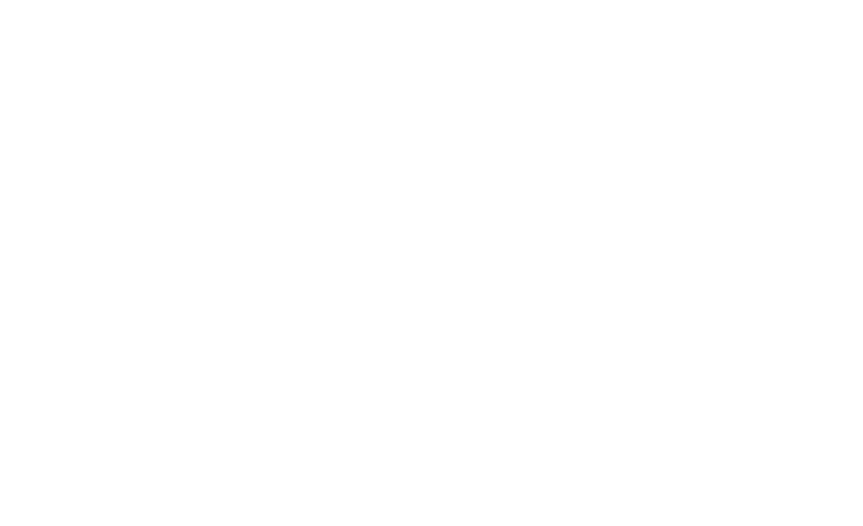
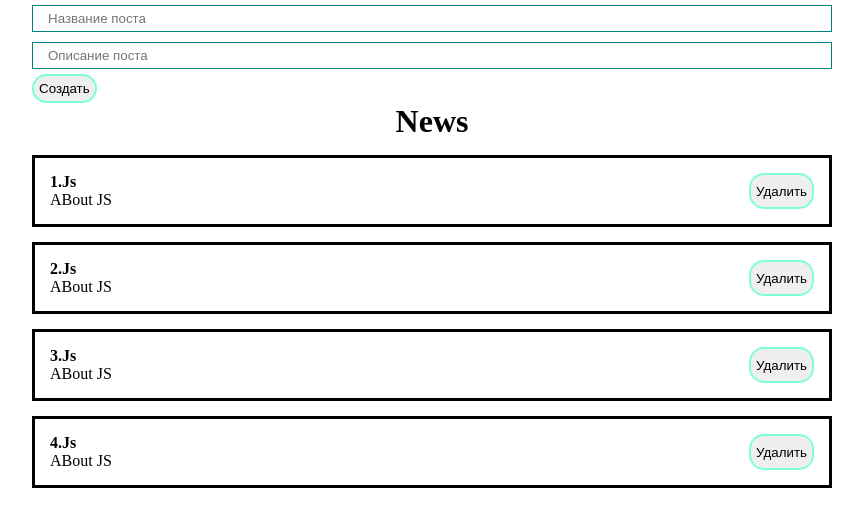
Before and after one commit to SevaJS/React_Project, a React (Create React App) app in the folder react-project/: page / in a window 1280 px wide. Shown: the top 526 px of the page, without its empty margins (208-1071 px from the left). Built offline with nearby package versions, Linux system fonts and the light colour scheme.

Commit message:
Create base logic with simple design.

```diff
--- a/react-project/src/App.js
+++ b/react-project/src/App.js
@@ -1,9 +1,26 @@
-import React from "react"
+import React, {useState} from "react"
+import PostForm from "./components/PostForm";
+import "./styles/App.css"
+import PostList from "./components/PostList";
+
 
 function App() {
+    const [posts, setPosts] = useState([
+        {id: 1, title: "Js", body: "ABout JS"},
+        {id: 2, title: "Js", body: "ABout JS"},
+        {id: 3, title: "Js", body: "ABout JS"},
+        {id: 4, title: "Js", body: "ABout JS"},
+
+
+    ]);
+    const newPost = (newPostData) => {
+        setPosts([...posts, newPostData])
+
+    }
     return (
         <div className="App">
-
+            <PostForm create={newPost}/>
+            <PostList posts={posts} title="News"/>
         </div>
     );
 }
--- /dev/null
+++ b/react-project/src/UI/Input/MyInput.js
@@ -0,0 +1,13 @@
+import React from 'react';
+import classes from "./MyInput.module.css";
+
+const MyInput = (props) => {
+    return (
+        <div>
+            <input className={classes.myInput} {...props}/>
+
+        </div>
+    );
+};
+
+export default MyInput;
--- /dev/null
+++ b/react-project/src/UI/Input/MyInput.module.css
@@ -0,0 +1,7 @@
+.myInput {
+    width: 100%;
+    padding: 5px 15px;
+    margin: 5px 0;
+    border: 1px solid teal;
+
+}
--- /dev/null
+++ b/react-project/src/UI/button/MyButton.js
@@ -0,0 +1,12 @@
+import React from 'react';
+import classes from "./MyButton.module.css";
+
+const MyButton = ({children, ...props}) => {
+    return (
+        <button {...props} className={classes.myBtn}>
+            {children}
+        </button>
+    );
+};
+
+export default MyButton;
--- /dev/null
+++ b/react-project/src/UI/button/MyButton.module.css
@@ -0,0 +1,8 @@
+.myBtn {
+
+    border-color: aquamarine;
+    border-style: solid;
+    border-radius: 15px;
+    padding: 5px;
+
+}
--- /dev/null
+++ b/react-project/src/components/PostForm.js
@@ -0,0 +1,33 @@
+import React, {useState} from 'react';
+import MyInput from "../UI/Input/MyInput";
+import MyButton from "../UI/button/MyButton";
+
+const PostForm = ({create}) => {
+
+    const [post, setPost] = useState({title: "", body: ""});
+
+    const createPost = (e) => {
+        e.preventDefault();
+        const newPost = {...post, id: Date.now()};
+        create(newPost);
+        setPost({title: "", body: ""});
+
+    }
+    return (
+        <form>
+            <MyInput
+                value={post.title}
+                onChange={e => setPost({...post, title: e.target.value})}
+                type={'text'}
+                placeholder={"Название поста"}/>
+            <MyInput
+                value={post.body}
+                onChange={e => setPost({...post, body: e.target.value})}
+                type={'text'}
+                placeholder={"Описание поста"}/>
+            <MyButton onClick={createPost}>Создать</MyButton>
+        </form>
+    );
+};
+
+export default PostForm;
--- /dev/null
+++ b/react-project/src/components/PostItem.js
@@ -0,0 +1,20 @@
+import React from 'react';
+import MyButton from "../UI/button/MyButton";
+
+const PostItem = (props) => {
+    return (
+        <div>
+            <div className={"post"}>
+                <div className="post_content">
+                    <strong>{props.number}.{props.post.title}</strong>
+                    <div>{props.post.body}</div>
+                </div>
+                <MyButton>Удалить</MyButton>
+            </div>
+
+        </div>
+
+    );
+};
+
+export default PostItem;
--- /dev/null
+++ b/react-project/src/components/PostList.js
@@ -0,0 +1,17 @@
+import React from 'react';
+import PostItem from "./PostItem";
+
+const PostList = ({posts, title}) => {
+
+
+    return (
+        <div>
+            <h1 style={{textAlign: "center"}}>{title}</h1>
+            {posts.map((post, index) =>
+                <PostItem number={index + 1} post={post} key={post.id}/>
+            )}
+        </div>
+    );
+};
+
+export default PostList;
--- a/react-project/src/index.js
+++ b/react-project/src/index.js
@@ -1,8 +1,8 @@
 import React from 'react';
-import ReactDOM from 'react-dom';
+import ReactDOM from 'react-dom/client';
 import App from './App';
 
-ReactDOM.render(
-    <App/>,
-    document.getElementById('root')
+const root = ReactDOM.createRoot(document.getElementById('root'));
+root.render(
+    <App/>
 );
--- /dev/null
+++ b/react-project/src/styles/App.css
@@ -0,0 +1,26 @@
+.App {
+    width: 800px;
+    justify-content: center;
+}
+
+* {
+    margin: 0;
+    padding: 0;
+    box-sizing: border-box;
+}
+
+#root {
+    display: flex;
+    flex-direction: column;
+    align-items: center;
+}
+
+.post {
+    display: flex;
+    border-style: solid;
+    border-color: black;
+    width: 100%;
+    justify-content: space-between;
+    padding: 15px;
+    margin-top: 15px;
+}
```
